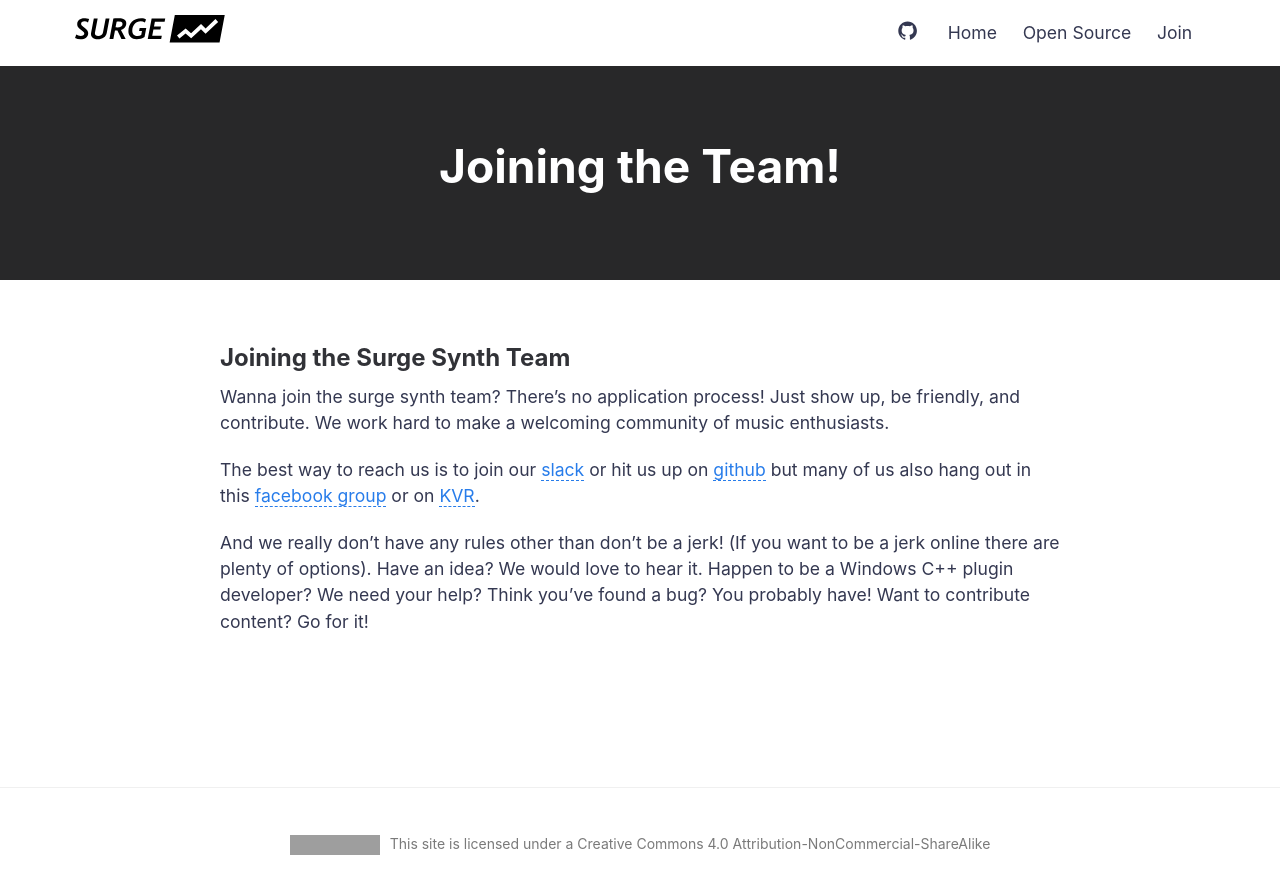
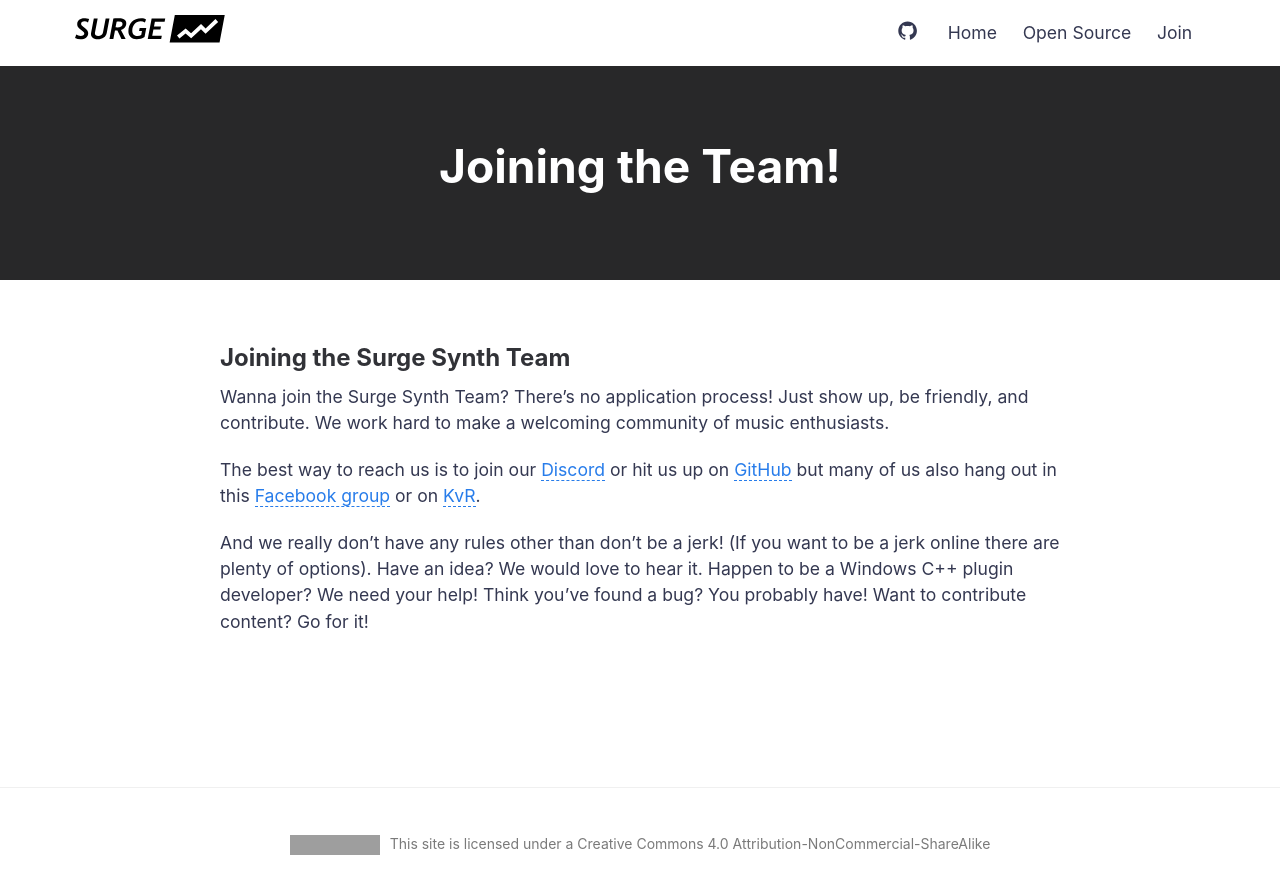
Before and after one commit to surge-synthesizer/surge-synth-team.org, a Jekyll site: the page built from join.md, in a window 1280 px wide. Shown: the top 894 px of the page. Built offline with Jekyll 4.4.1, drawn with Linux system fonts in a browser that asks for light colours; grey boxes are pictures that could not be loaded.

Commit message:
Typo tweaks

```diff
--- a/join.md
+++ b/join.md
@@ -6,13 +6,13 @@
 
 ## Joining the Surge Synth Team
 
-Wanna join the surge synth team? There’s no application process! Just show up, be
+Wanna join the Surge Synth Team? There’s no application process! Just show up, be
 friendly, and contribute. We work hard to make a welcoming community of music
 enthusiasts.
 
-The best way to reach us is to join our [slack](https://join.slack.com/t/surgesynth/shared_invite/enQtNTE4OTg0MTU2NDY5LWZkMjllNDAzZjYzNTc4NjUzNjk2OGUxNDYzZTYyZTU3ZGU4OTY4MzhkNzcwZGE5ZDQyMzk5MjE1ODEzZTFmODI) or hit us up on [github](https://github.com/surge-synthesizer) but many of us also hang out in this [facebook group](https://www.facebook.com/groups/surgesynth/) or on [KVR](https://www.kvraudio.com/forum/viewtopic.php?f=1&t=511922).
+The best way to reach us is to join our [Discord](https://discord.gg/aFQDdMV) or hit us up on [GitHub](https://github.com/surge-synthesizer) but many of us also hang out in this [Facebook group](https://www.facebook.com/groups/surgesynth/) or on [KvR](https://www.kvraudio.com/forum/viewtopic.php?f=1&t=511922).
 
 And we really don’t have any rules other than don’t be a jerk! (If you want to be a
 jerk online there are plenty of options). Have an idea? We would love to hear it.
-Happen to be a Windows C++ plugin developer? We need your help? Think you’ve
+Happen to be a Windows C++ plugin developer? We need your help! Think you’ve
 found a bug? You probably have! Want to contribute content? Go for it!
```
